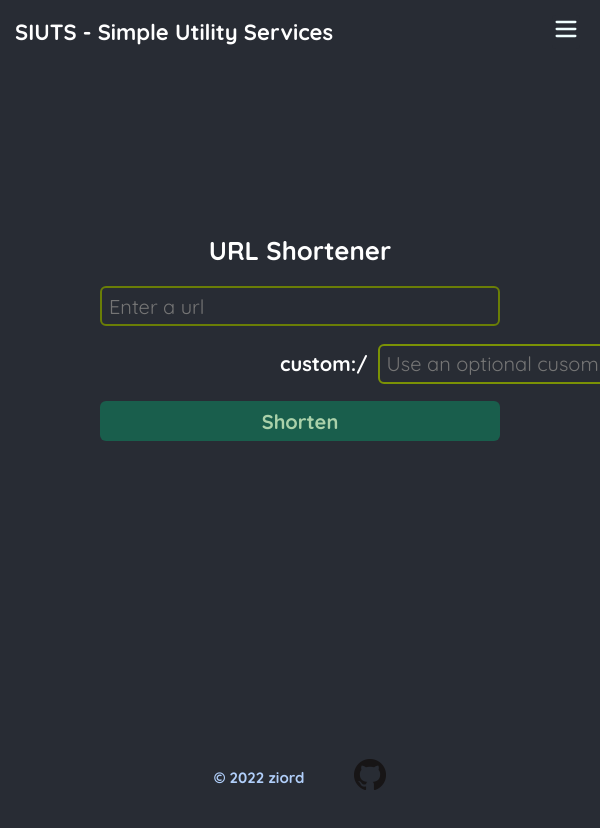
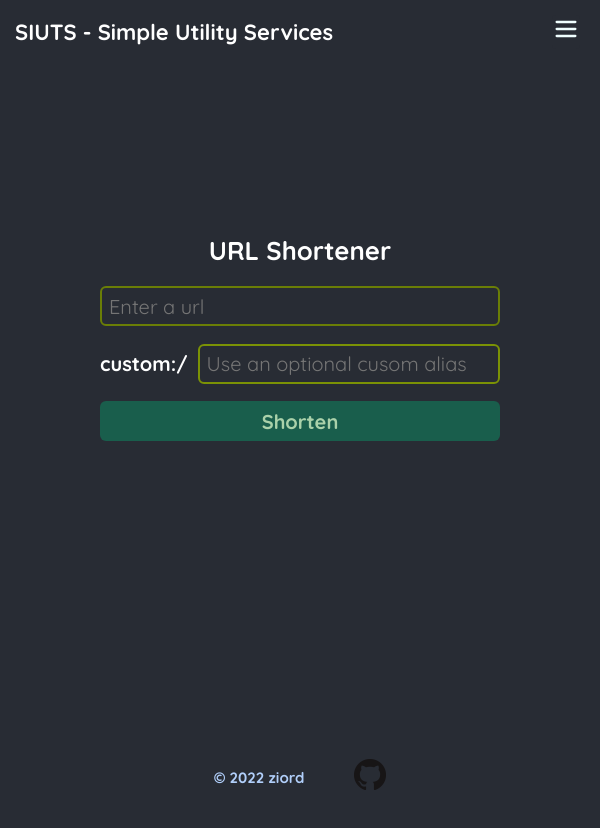
Before and after one commit to ziord/siuts, a React (Create React App) app in the folder frontend/: page / in a window 600 px wide. Shown: the top 828 px of the page. Built offline with nearby package versions, Linux system fonts and the light colour scheme.

Commit message:
fix width bug

```diff
--- a/frontend/src/index.css
+++ b/frontend/src/index.css
@@ -241,7 +241,7 @@ html {
   .custom {
     display: flex;
     align-items: center;
-    max-width: var(--widget-height-small);
+    max-width: 400px;
   }
 }
 
```
